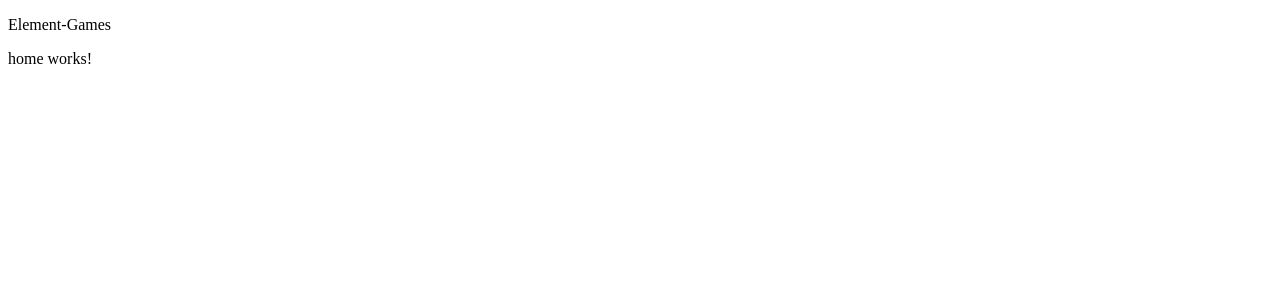
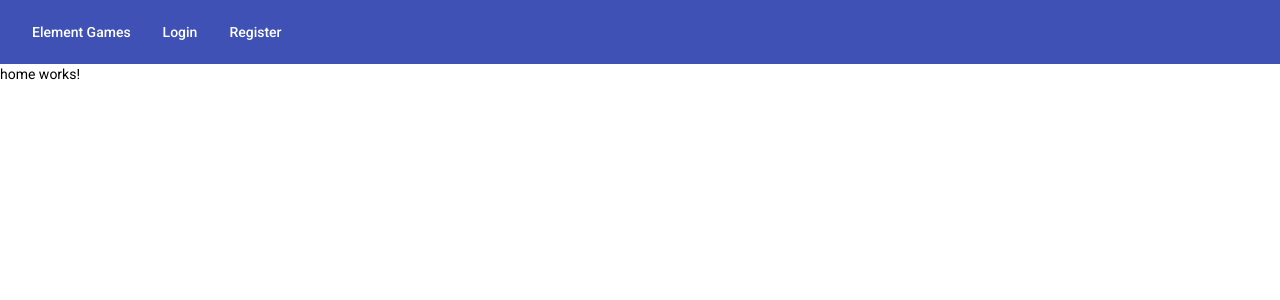
Before and after one commit to mananwalia959/element-games, an Angular app in the folder client/: page / in a window 1280 px wide. Shown: the top 300 px of the page. Built offline with nearby package versions, Linux system fonts and the light colour scheme.

Commit message:
feat: add material angular

```diff
--- a/client/angular.json
+++ b/client/angular.json
@@ -27,6 +27,7 @@
               "src/assets"
             ],
             "styles": [
+              "./node_modules/@angular/material/prebuilt-themes/indigo-pink.css",
               "src/styles.css"
             ],
             "scripts": []
@@ -94,6 +95,7 @@
               "src/assets"
             ],
             "styles": [
+              "./node_modules/@angular/material/prebuilt-themes/indigo-pink.css",
               "src/styles.css"
             ],
             "scripts": []
--- a/client/package.json
+++ b/client/package.json
@@ -12,10 +12,12 @@
   "private": true,
   "dependencies": {
     "@angular/animations": "~12.2.0",
+    "@angular/cdk": "^12.2.2",
     "@angular/common": "~12.2.0",
     "@angular/compiler": "~12.2.0",
     "@angular/core": "~12.2.0",
     "@angular/forms": "~12.2.0",
+    "@angular/material": "^12.2.2",
     "@angular/platform-browser": "~12.2.0",
     "@angular/platform-browser-dynamic": "~12.2.0",
     "@angular/router": "~12.2.0",
--- a/client/src/app/app.component.html
+++ b/client/src/app/app.component.html
@@ -1,3 +1,4 @@
-<app-header></app-header>
-
-<router-outlet></router-outlet>
+<div >
+    <app-header></app-header>
+    <router-outlet></router-outlet>
+</div>
--- a/client/src/app/components/header/header.component.html
+++ b/client/src/app/components/header/header.component.html
@@ -1 +1,12 @@
-<p> Element-Games</p>
+<mat-toolbar color="primary">
+
+
+        <mat-toolbar-row >
+            <button mat-flat-button color="primary">Element Games</button>
+            <span class="spacer"></span>
+
+            <button mat-flat-button color="primary">Login </button>
+            <button mat-flat-button color="primary">Register</button>
+        </mat-toolbar-row>
+
+</mat-toolbar>
--- a/client/src/index.html
+++ b/client/src/index.html
@@ -6,8 +6,11 @@
   <base href="/">
   <meta name="viewport" content="width=device-width, initial-scale=1">
   <link rel="icon" type="image/x-icon" href="favicon.ico">
+  <link rel="preconnect" href="https://fonts.gstatic.com">
+  <link href="https://fonts.googleapis.com/css2?family=Roboto:wght@300;400;500&display=swap" rel="stylesheet">
+  <link href="https://fonts.googleapis.com/icon?family=Material+Icons" rel="stylesheet">
 </head>
-<body>
+<body class="mat-typography">
   <app-root></app-root>
 </body>
 </html>
--- a/client/src/styles.css
+++ b/client/src/styles.css
@@ -1 +1,4 @@
 /* You can add global styles to this file, and also import other style files */
+
+html, body { height: 100%; }
+body { margin: 0; font-family: Roboto, "Helvetica Neue", sans-serif; }
```
Also changed, not shown: client/src/app/app.module.ts (+13 -1 lines), 1 other file (tests, documents, lock files or other folders).
